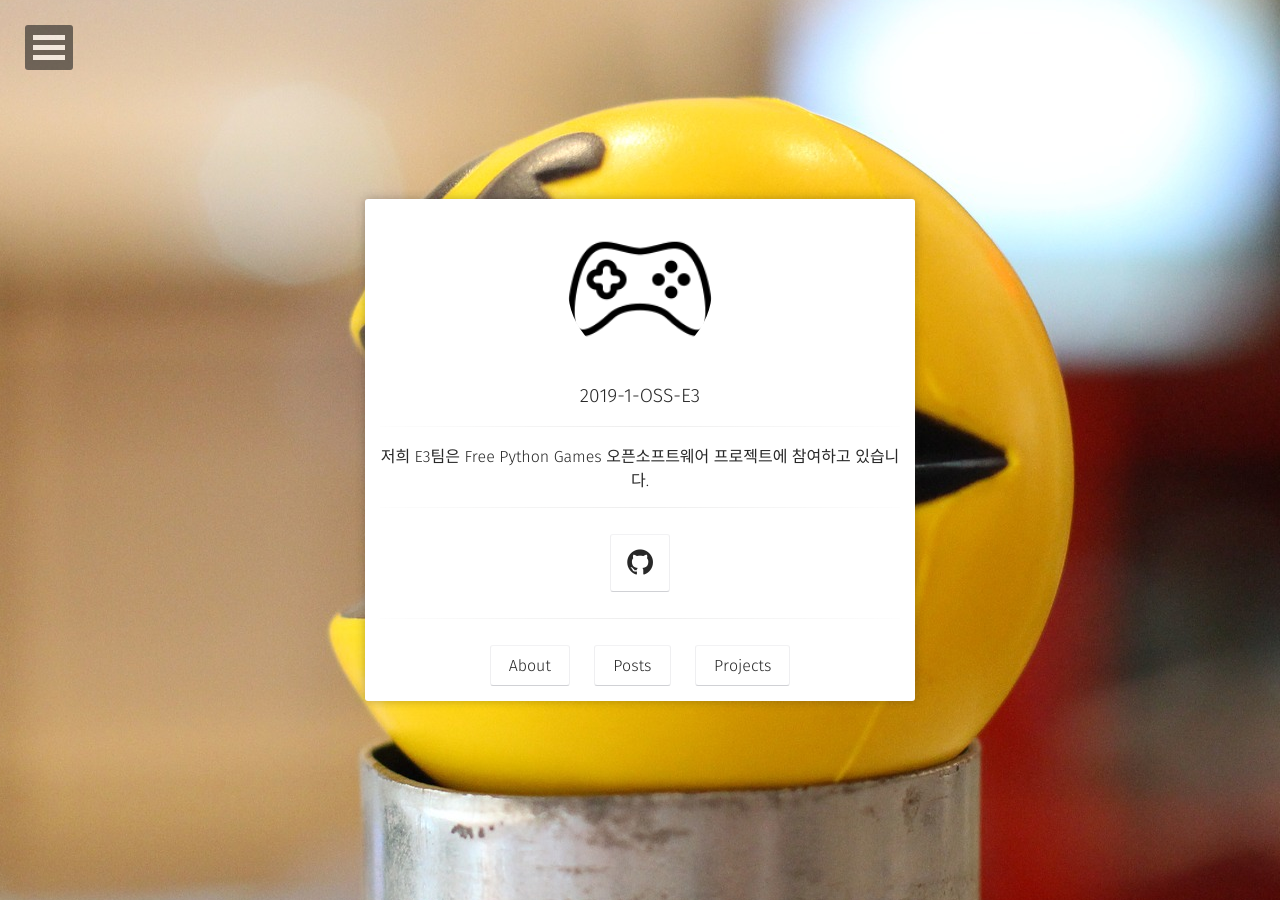
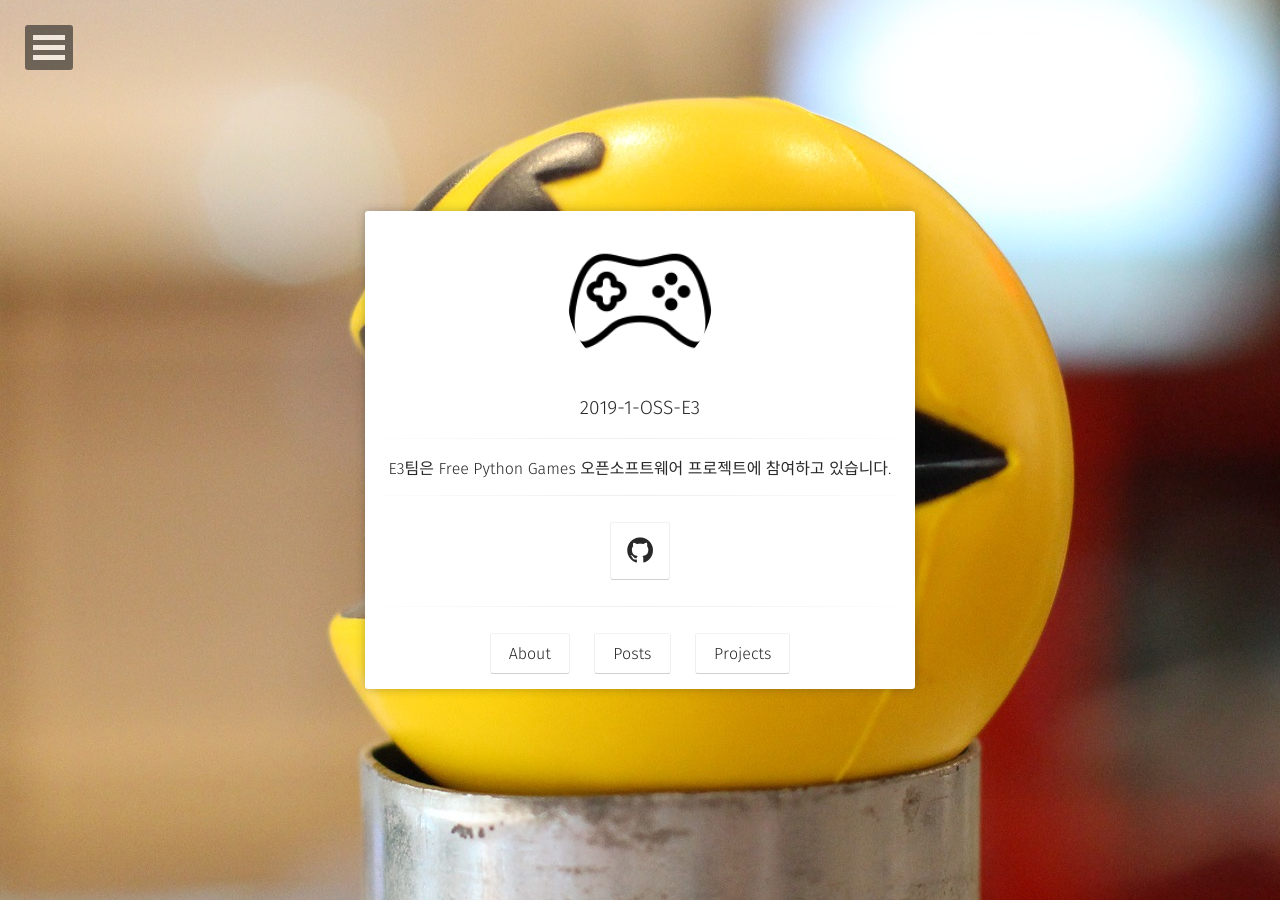
Before and after one commit to 19-1-skku-oss/2019-1-OSS-E3, a Jekyll site: the page built from index.html, in a window 1280 px wide. Built offline with Jekyll 4.4.1, drawn with Linux system fonts in a browser that asks for light colours; some web fonts are replaced.

Commit message:
edit bio

```diff
--- a/_config.yml
+++ b/_config.yml
@@ -1,6 +1,6 @@
 # Site
 title:              2019-1-OSS-E3
-bio:                '저희 E3팀은 Free Python Games 오픈소프트웨어 프로젝트에 참여하고 있습니다.'
+bio:                'E3팀은 Free Python Games 오픈소프트웨어 프로젝트에 참여하고 있습니다.'
 description:        "This blog is for free python games."
 reading_time:       true
 words_per_minute:   200
```
